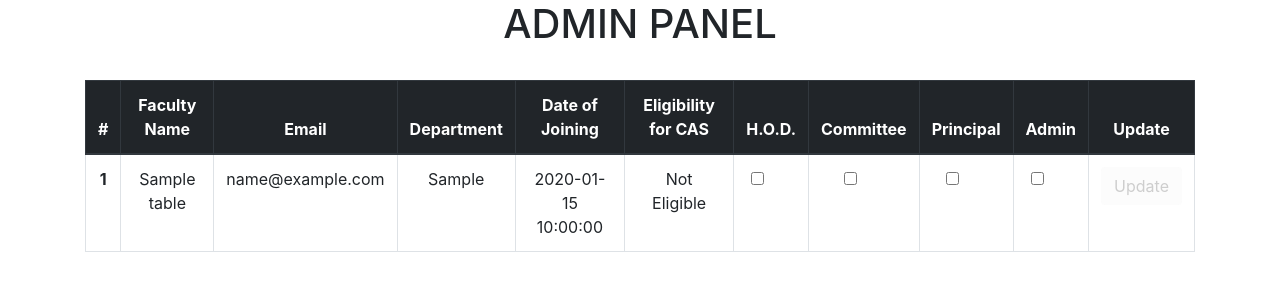
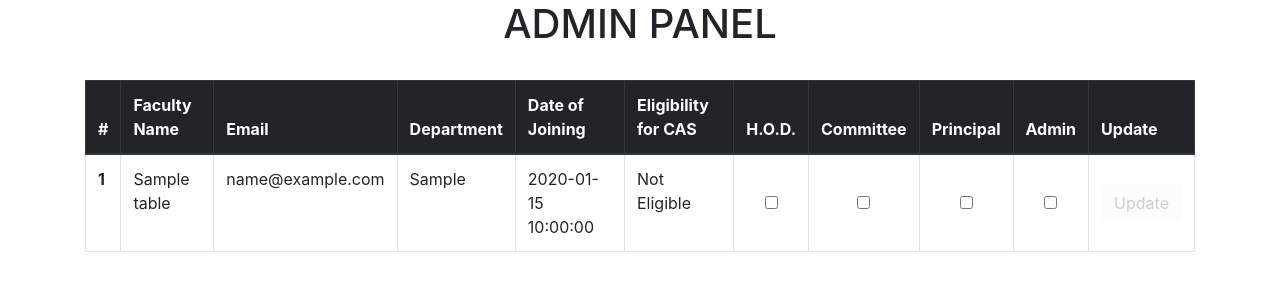
Before and after one commit to CAS-TEAM/CAS, a PHP site: page /adminpanel.php in a window 1280 px wide. Shown: the part 72-372 px from the top of the page. Run offline with PHP 8.4, Linux system fonts and the light colour scheme; tables that the repository leaves empty or names only in its code hold one stand-in row (values such as "Sample post").

Commit message:
Global.css added

```diff
--- /dev/null
+++ b/Frontend/global.css
@@ -0,0 +1,8 @@
+a {
+	text-decoration: none;
+}
+
+td.table-center{
+	text-align: center;
+	vertical-align: middle;
+}
--- a/adminpanel.php
+++ b/adminpanel.php
@@ -25,7 +25,7 @@
 				<br>
 
 
-				<table class="table table-bordered" style="text-align: center;vertical-align: middle;">
+				<table class="table table-bordered">
 				  	<thead class="thead-dark">
 					    <tr>
 					      	<th scope="col">#</th>
@@ -89,19 +89,19 @@
 
 						    ?>
 						      	<form>
-						      		<td>
-							      		<input class="form-check-input" type="checkbox" value="" id="defaultCheck1">
+						      		<td class="table-center">
+							      		<input type="checkbox" value="" id="defaultCheck1">
 		  							</td>
-		  							<td>
-							      		<input class="form-check-input" type="checkbox" value="" id="defaultCheck1">
+		  							<td class="table-center">
+							      		<input type="checkbox" value="" id="defaultCheck1">
 		  							</td>
-		  							<td>
-							      		<input class="form-check-input" type="checkbox" value="" id="defaultCheck1">
+		  							<td class="table-center">
+							      		<input type="checkbox" value="" id="defaultCheck1">
 		  							</td>
-		  							<td>
-							      		<input class="form-check-input" type="checkbox" value="" id="defaultCheck1">
+		  							<td class="table-center">
+							      		<input type="checkbox" value="" id="defaultCheck1">
 		  							</td>
-		  							<td>
+		  							<td class="table-center">
 		  								<button type="submit" class="btn btn-default" disabled>Update</button>
 		  							</td>
 						      	</form>
--- a/top.php
+++ b/top.php
@@ -8,5 +8,7 @@
 	<link rel="stylesheet" href="css/bootstrap.css">
 	<link rel="stylesheet" type="text/css" href="css/bootstrap.min.css">
 	<script type="text/javascript" href="js/bootstrap.min.js"></script>
+
+	<link rel="stylesheet" type="text/css" href="Frontend/global.css">
 </head>
 <body>
```
